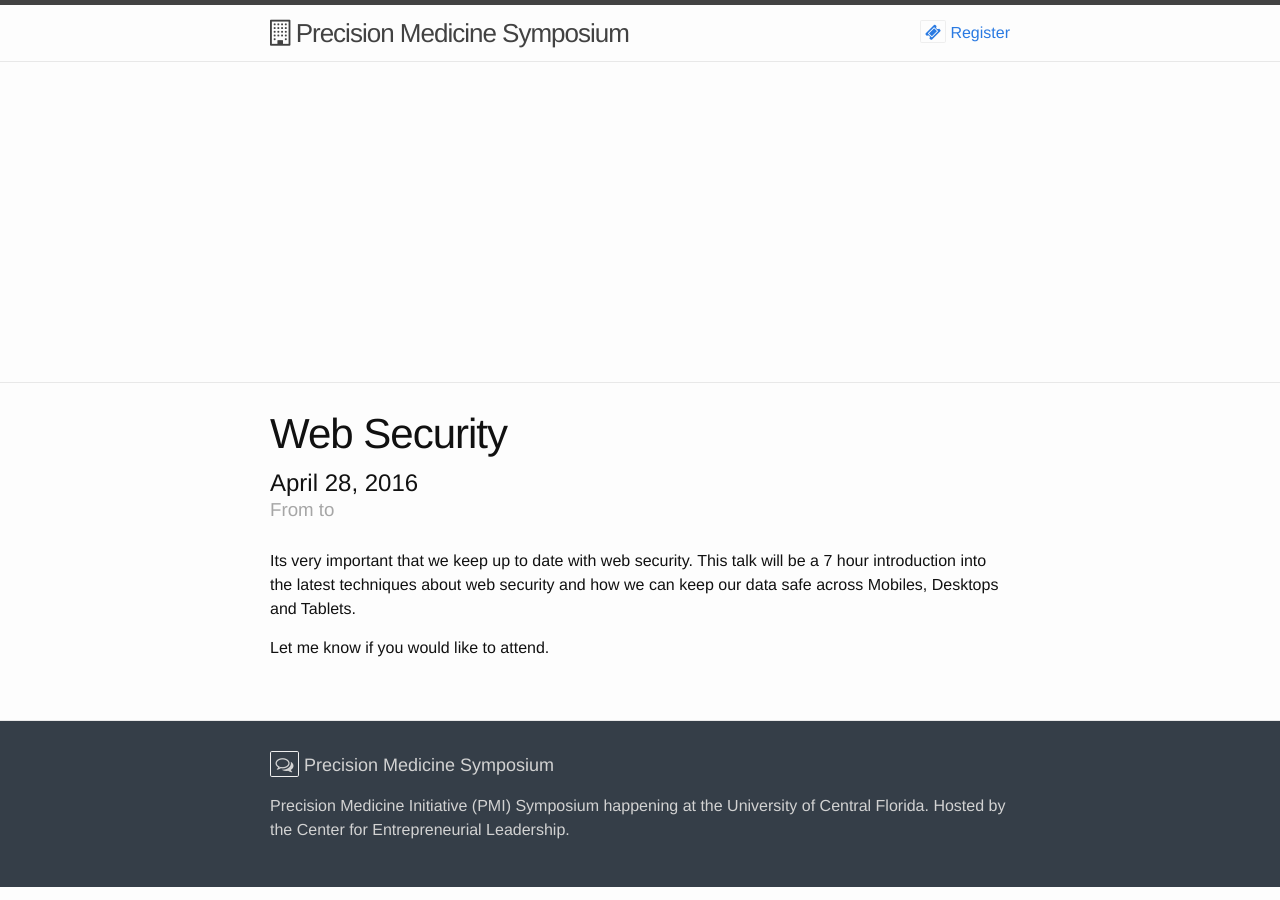
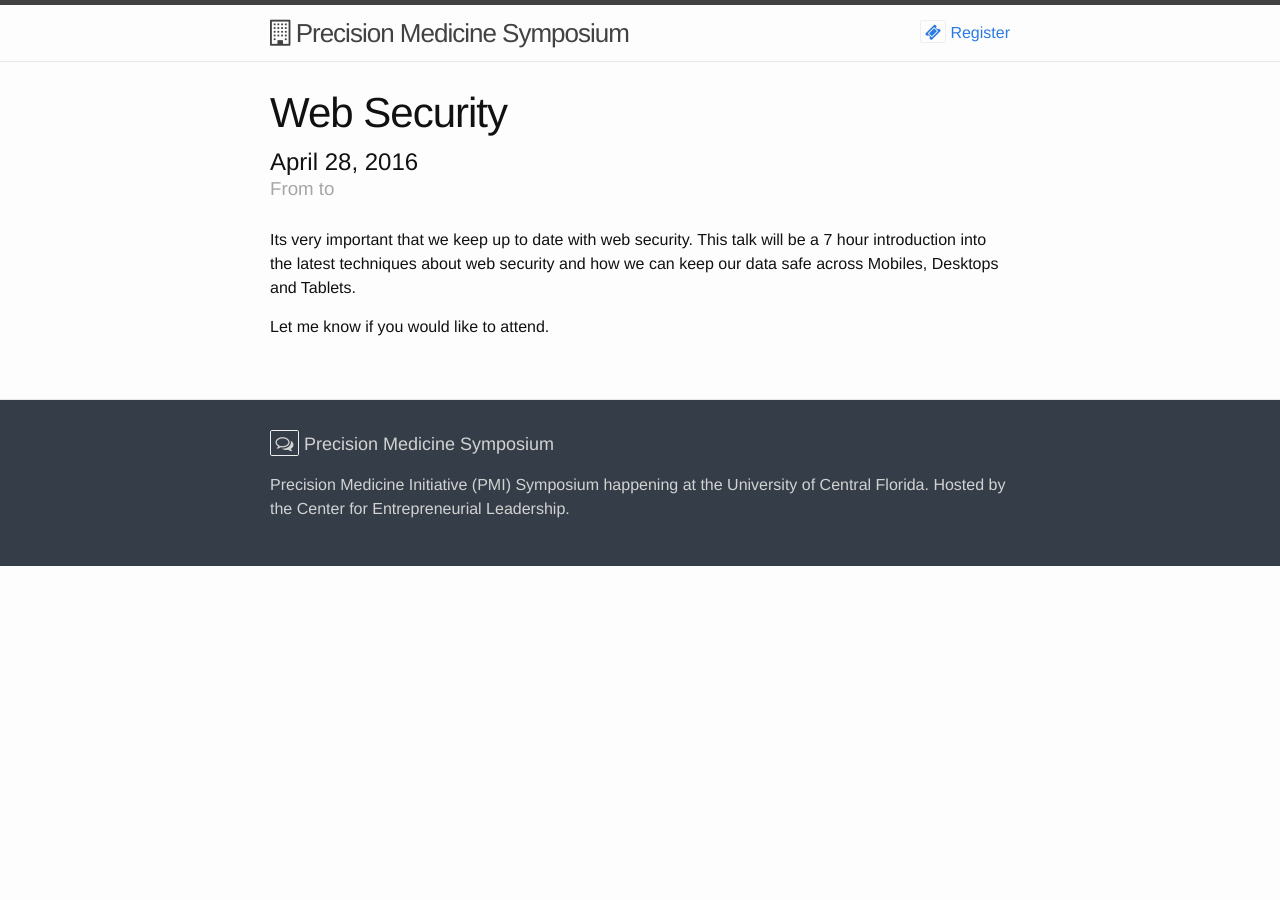
Before and after one commit to dhillonv10/pmi, a Jekyll site: the page built from _posts/2016-04-28-web-security.md, in a window 1280 px wide. Built offline with Jekyll 4.4.1, drawn with Linux system fonts in a browser that asks for light colours; nearby versions of some CDN libraries.

```diff
--- a/_layouts/default.html
+++ b/_layouts/default.html
@@ -9,8 +9,6 @@
 
 {% if page.cover %}
   <div class="blog-cover" style="background-image:url({{page.cover}});">
-{% else %}
-  <div class="blog-cover" style="background-image:url(http://app-beacon.com/wp-content/uploads/2015/05/events.jpg);">
 {% endif %}
   </div>
   {% if page.cover_credit %}
```
